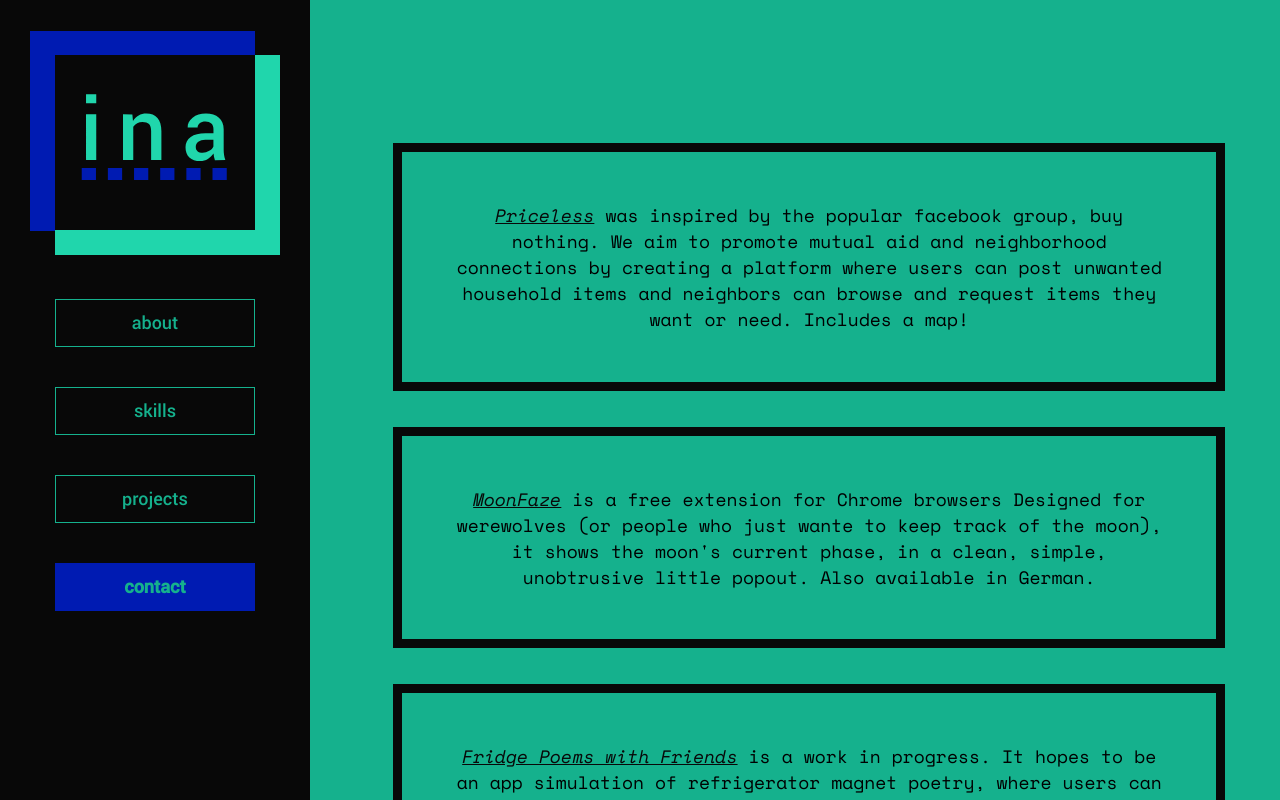
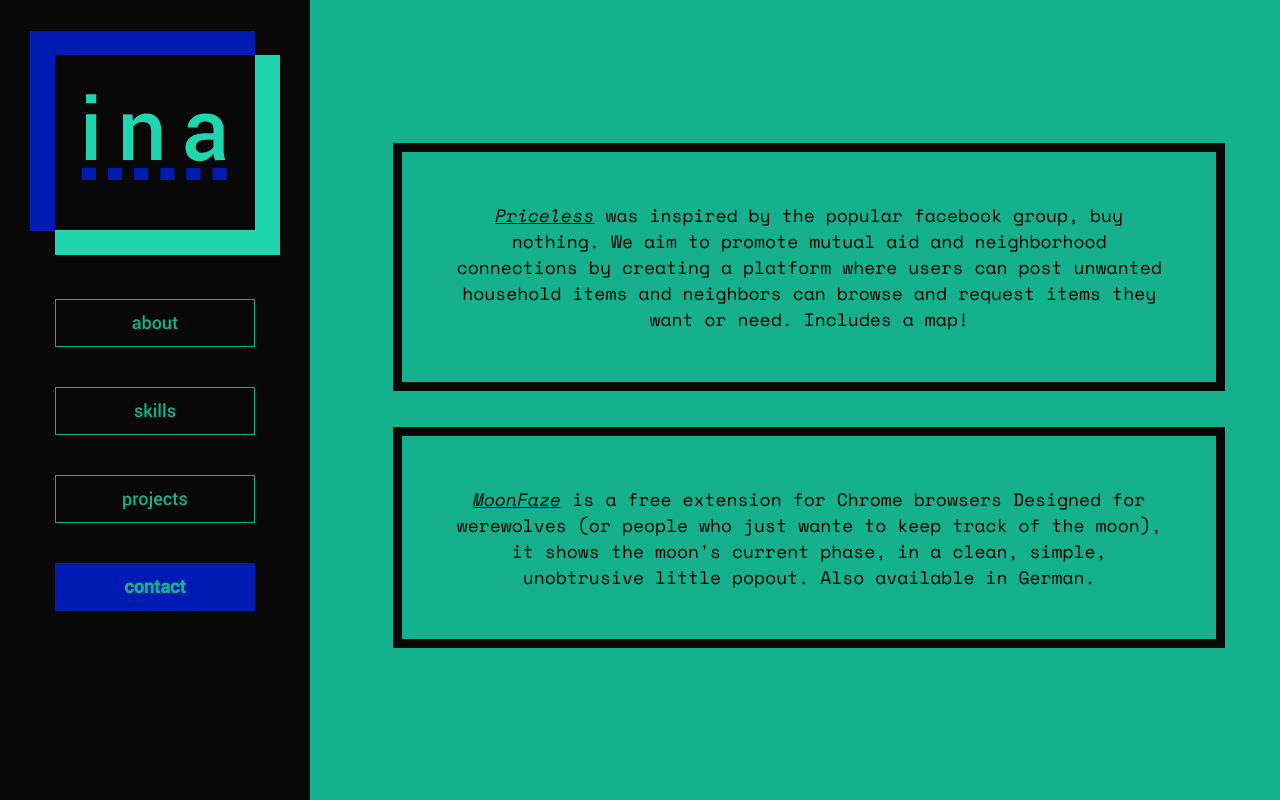
Before and after one commit to acornsquash/acornsquash.github.io, a React (Create React App) app in the folder acornsquash.github.io/: page /projects in a window 1280 px wide. Built offline with nearby package versions, Linux system fonts and the light colour scheme.

Commit message:
remove extra project

```diff
--- a/acornsquash.github.io/src/Projects.js
+++ b/acornsquash.github.io/src/Projects.js
@@ -12,9 +12,6 @@ export default class Projects extends React.Component {
                 <a href="https://chrome.google.com/webstore/detail/moonfaze/jkaammejammacclalmefmhkpjcfdcfim" target="_blank" rel="noreferrer"><em>MoonFaze</em></a> is a free extension for Chrome browsers Designed for werewolves (or people who just wante to keep track of the moon), it shows the moon's current phase, in a clean, simple, unobtrusive little popout. Also available in German.
 
             </p>
-            <p className="content-box">
-                <a href = "https://github.com/acornsquash/fridge-poems" target="_blank" rel="noopener noreferrer"><em>Fridge Poems with Friends</em></a> is a work in progress. It hopes to be an app simulation of refrigerator magnet poetry, where users can share a common "fridge" and see each other's new creations in real time using socket.io
-            </p>
             </div>
         )
     }
```
